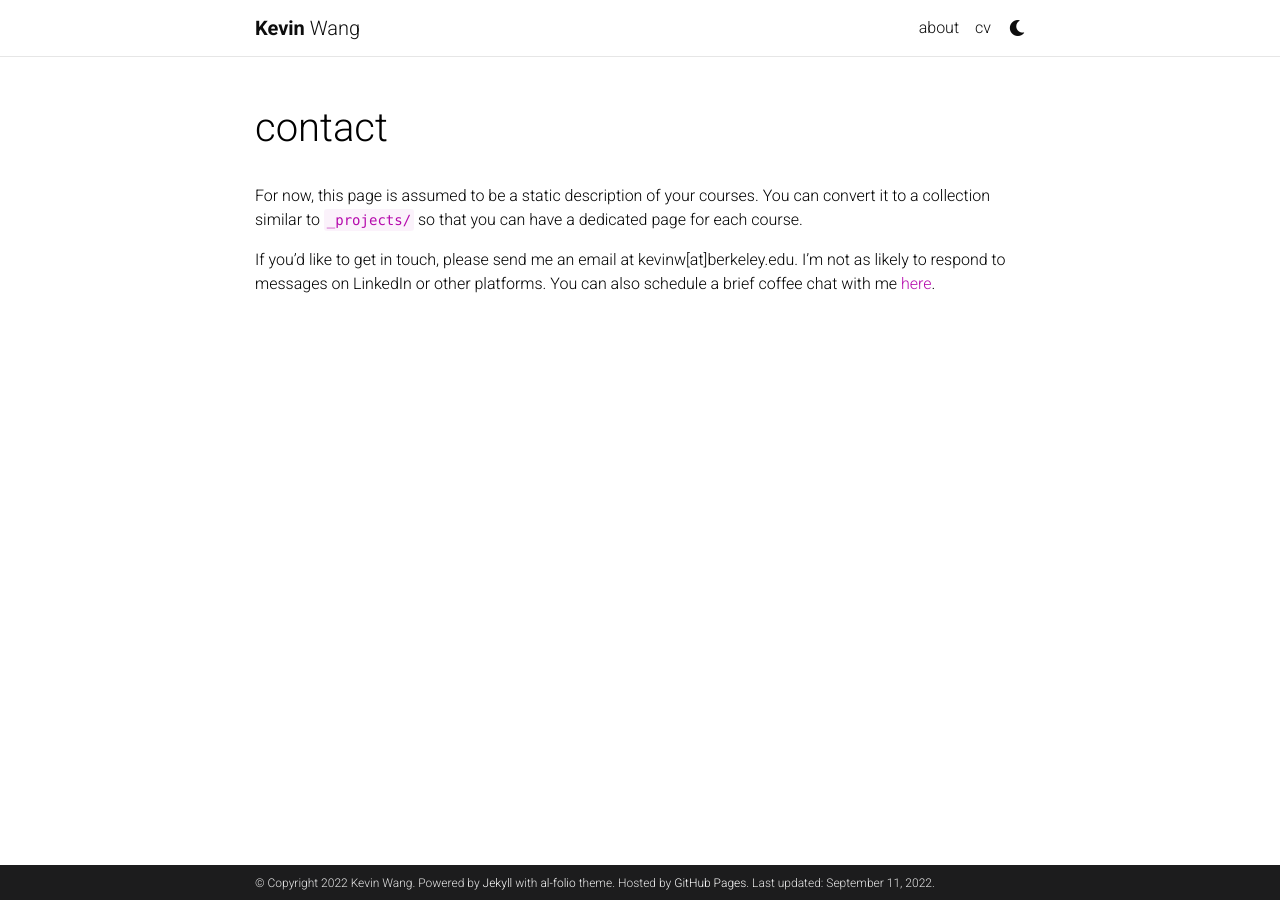
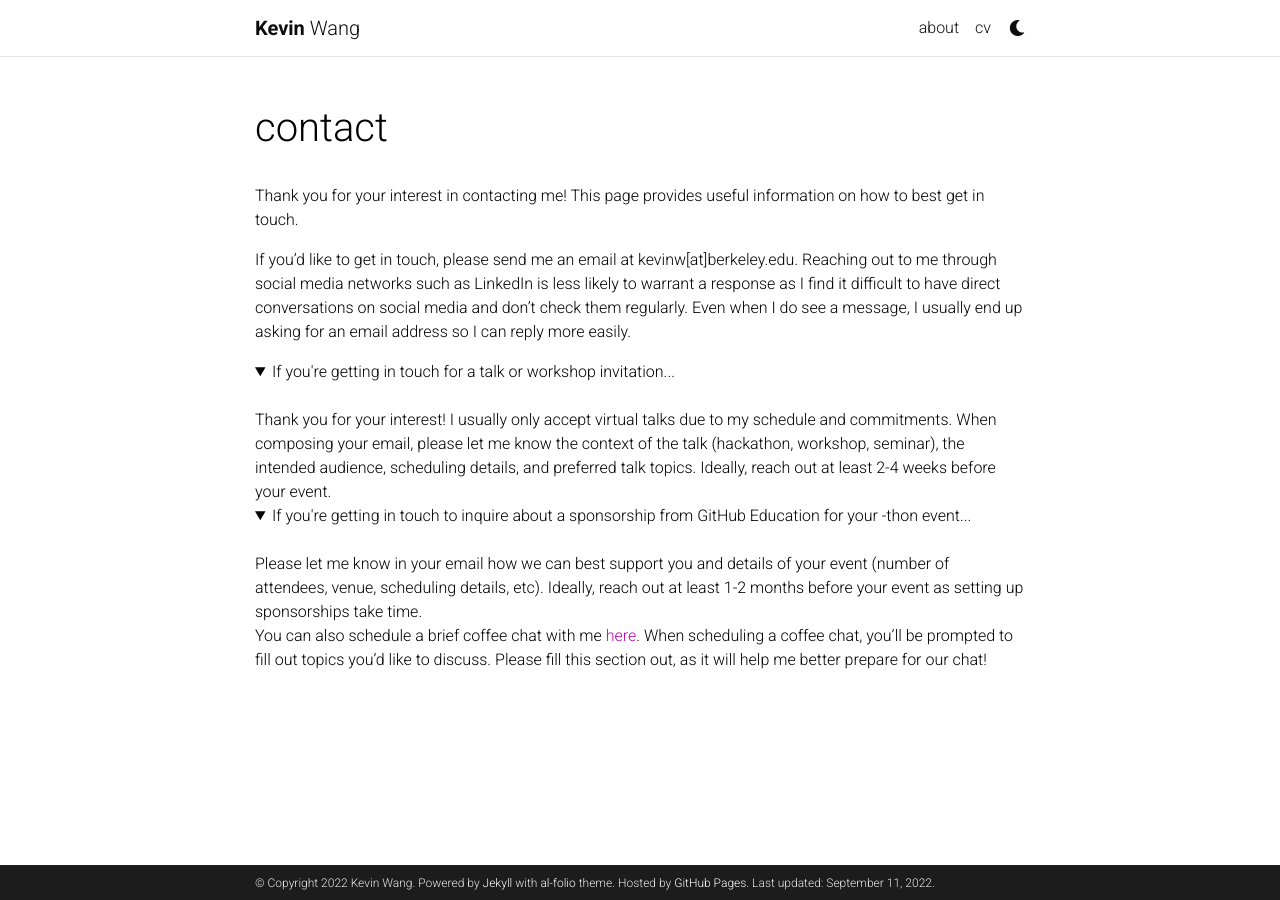
Before and after one commit to itskevinwang/itskevinwang.github.io, a Jekyll site: the page built from _pages/teaching.md, in a window 1280 px wide. Built offline with Jekyll 4.4.1, drawn with Linux system fonts in a browser that asks for light colours; comment, search, counter and statistics services are not loaded; a style sheet for code colours, icons or effects is not loaded.

Commit message:
Update teaching.md

```diff
--- a/_pages/teaching.md
+++ b/_pages/teaching.md
@@ -7,6 +7,20 @@ nav: false
 nav_order: 3
 ---
 
-For now, this page is assumed to be a static description of your courses. You can convert it to a collection similar to `_projects/` so that you can have a dedicated page for each course.
+Thank you for your interest in contacting me! This page provides useful information on how to best get in touch.
 
-If you'd like to get in touch, please send me an email at kevinw[at]berkeley.edu. I'm not as likely to respond to messages on LinkedIn or other platforms. You can also schedule a brief coffee chat with me [here](https://zcal.co/i/4muIspa7).
+If you'd like to get in touch, please send me an email at kevinw[at]berkeley.edu. Reaching out to me through social media networks such as LinkedIn is less likely to warrant a response as I find it difficult to have direct conversations on social media and don't check them regularly. Even when I do see a message, I usually end up asking for an email address so I can reply more easily.
+
+<details open>
+<summary>If you're getting in touch for a talk or workshop invitation...</summary>
+<br>
+Thank you for your interest! I usually only accept virtual talks due to my schedule and commitments. When composing your email, please let me know the context of the talk (hackathon, workshop, seminar), the intended audience, scheduling details, and preferred talk topics. Ideally, reach out at least 2-4 weeks before your event.
+</details>
+
+<details open>
+<summary>If you're getting in touch to inquire about a sponsorship from GitHub Education for your -thon event...</summary>
+<br>
+Please let me know in your email how we can best support you and details of your event (number of attendees, venue, scheduling details, etc). Ideally, reach out at least 1-2 months before your event as setting up sponsorships take time.
+</details>
+
+You can also schedule a brief coffee chat with me [here](https://zcal.co/i/4muIspa7). When scheduling a coffee chat, you'll be prompted to fill out topics you'd like to discuss. Please fill this section out, as it will help me better prepare for our chat!
```
